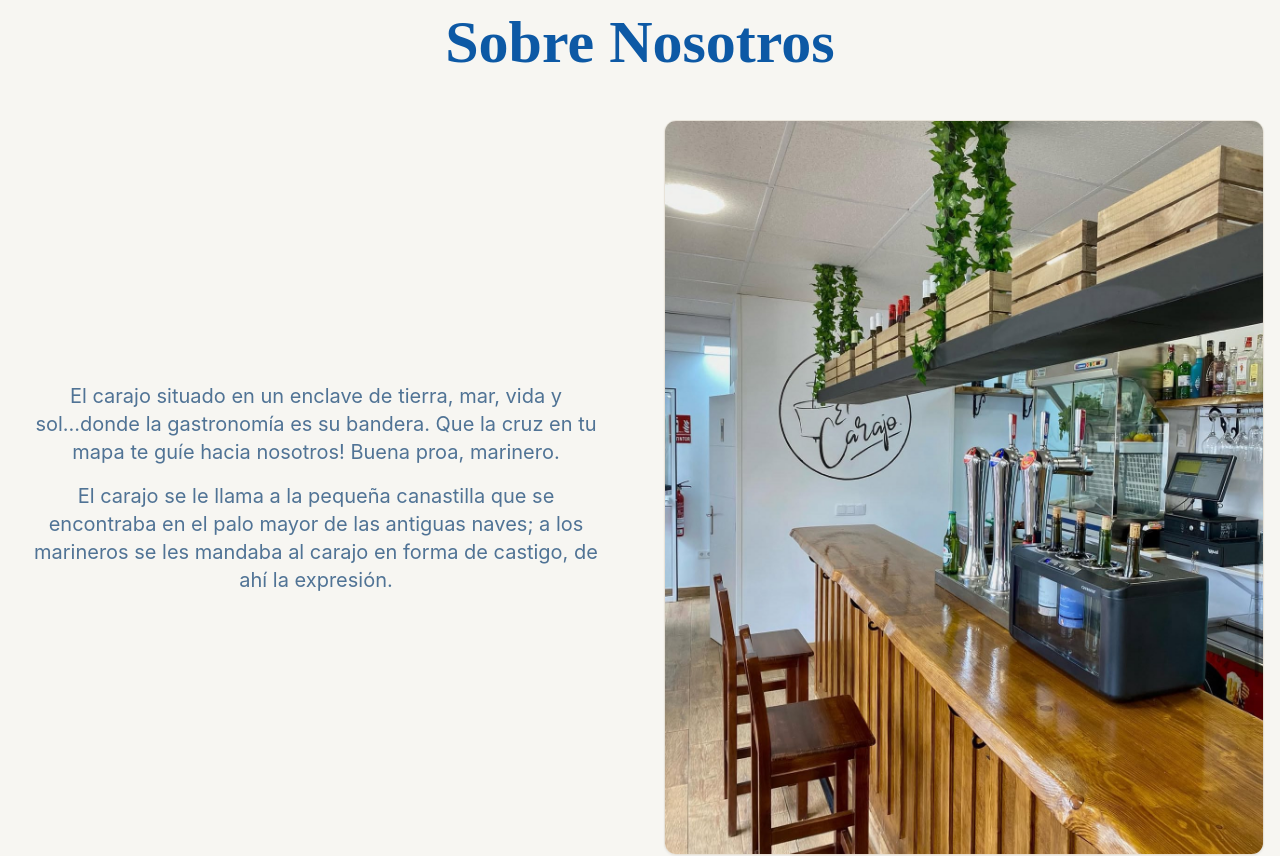
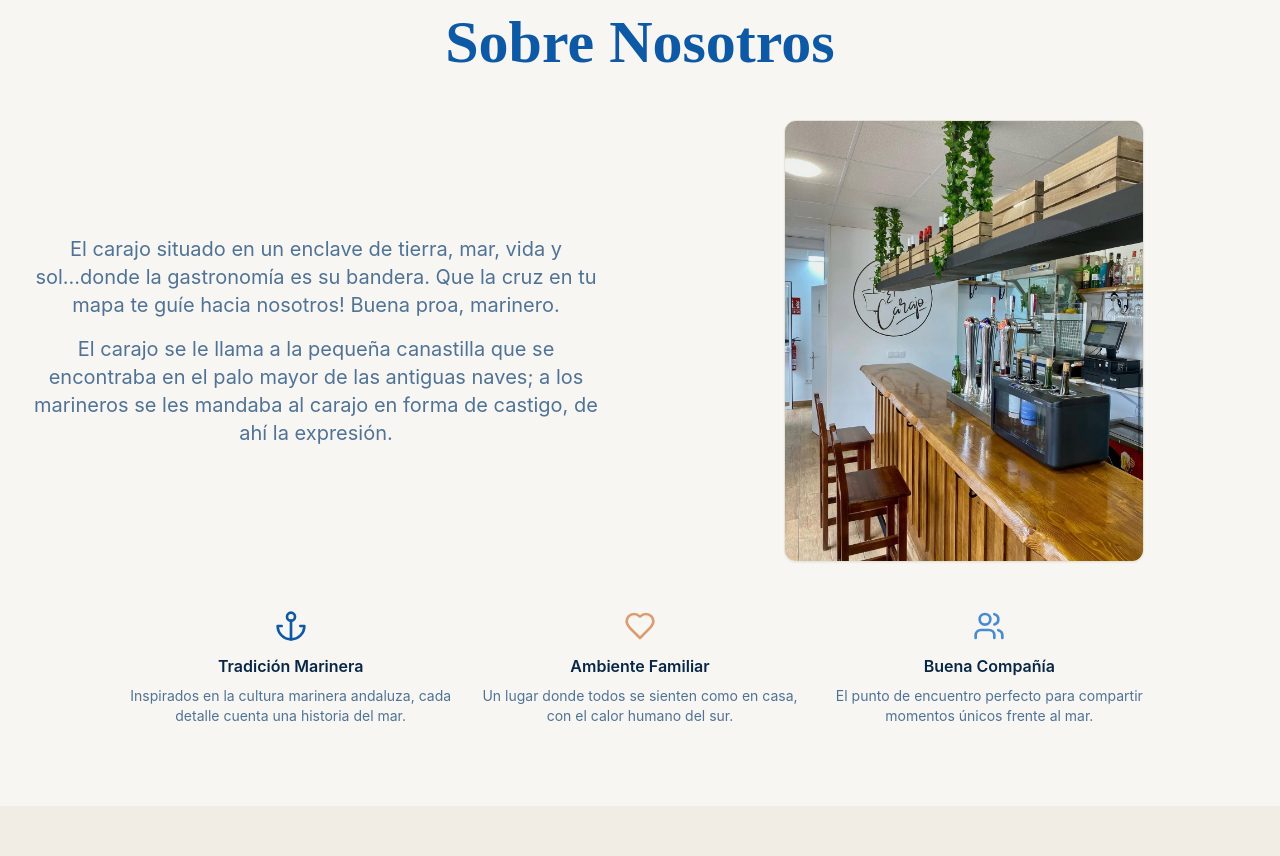
Before and after one commit to alefernaandez/elcarajo-playa-web, a React (Vite) app: page / in a window 1280 px wide. Shown: the part 1600-2456 px from the top of the page. Built offline with nearby package versions, Linux system fonts and the light colour scheme.

Commit message:
style(nosotros): reduce altura de imagen para balance con texto

```diff
--- a/src/components/AboutUsSection.tsx
+++ b/src/components/AboutUsSection.tsx
@@ -20,8 +20,8 @@ const AboutUsSection = () => {
           </h2>
         </div>
 
-        {/* Texto izquierda + Imagen derecha con alturas iguales */}
-        <div className="grid lg:grid-cols-2 gap-12 items-stretch mb-12">
+        {/* Texto izquierda + Imagen derecha con alturas controladas */}
+        <div className="grid lg:grid-cols-2 gap-12 items-center mb-12">
           <div className="h-full flex items-center justify-center text-center">
             <div className="max-w-xl">
               <p className="text-lg md:text-xl text-muted-foreground leading-relaxed mb-4">
@@ -35,14 +35,14 @@ const AboutUsSection = () => {
             </div>
           </div>
 
-          <div className="relative">
-            <Card className="overflow-hidden shadow-nautical h-full">
-              <CardContent className="p-0 h-full">
+          <div className="relative flex justify-center">
+            <Card className="overflow-hidden shadow-nautical">
+              <CardContent className="p-0">
                 <img
                   src={'/Sobre nosotros.jpg'}
                   onError={(e) => { (e.currentTarget as HTMLImageElement).src = barInteriorImage; }}
                   alt="Sobre nosotros"
-                  className="w-full h-full object-cover"
+                  className="w-full h-[340px] md:h-[400px] lg:h-[440px] object-cover"
                 />
               </CardContent>
             </Card>
```
